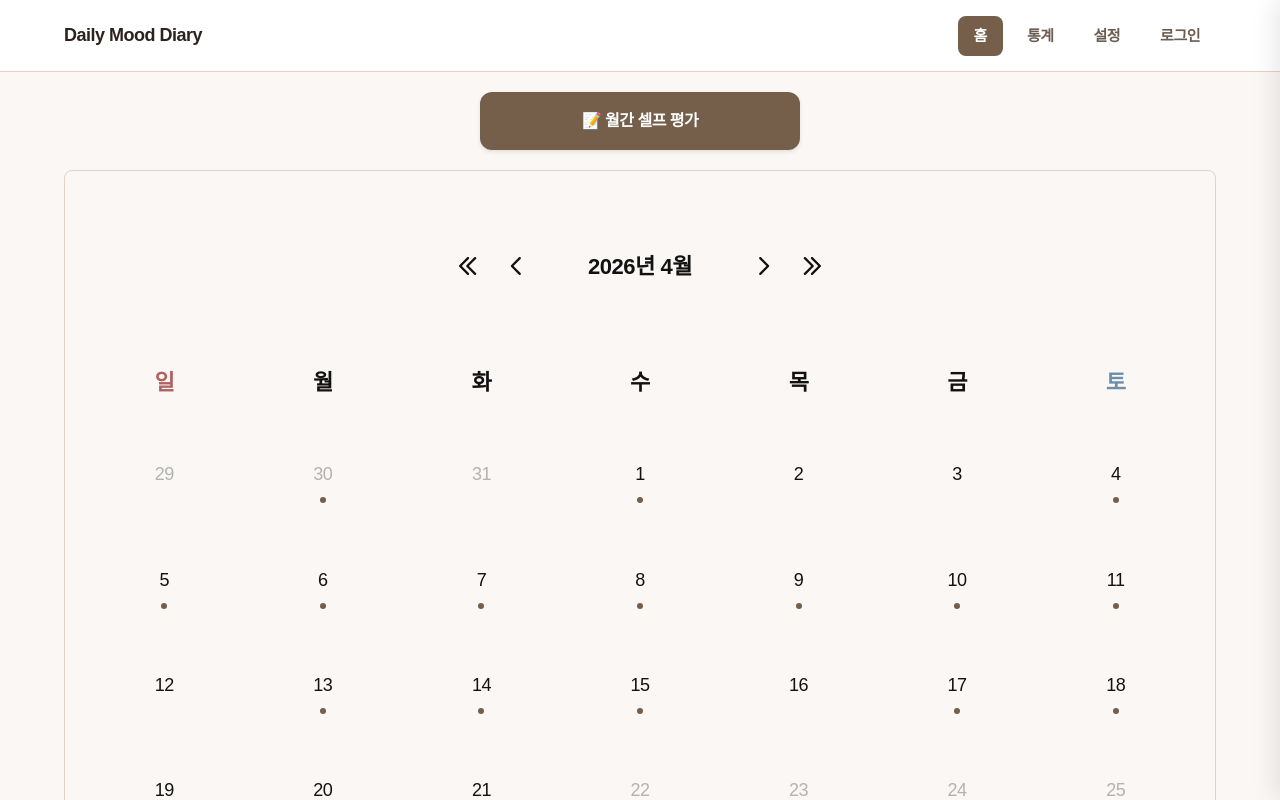
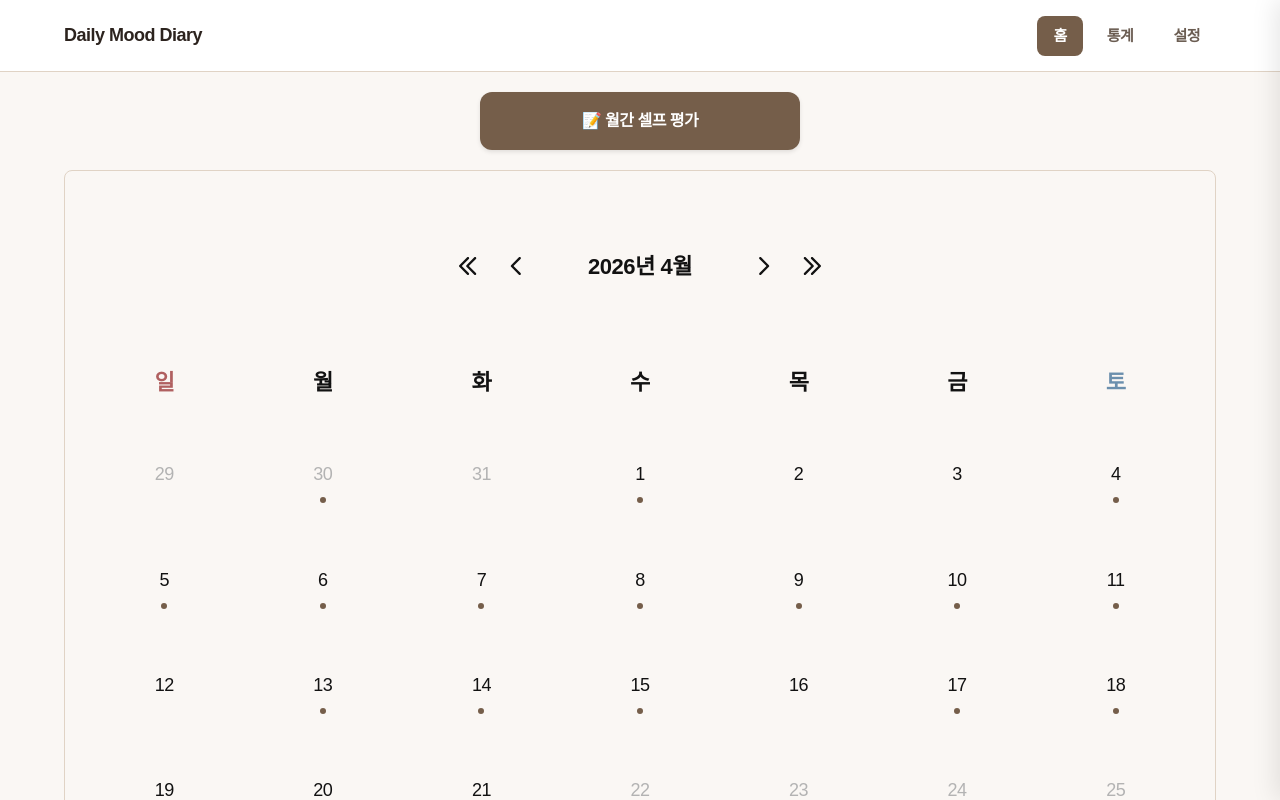
Before and after one commit to strawberrylounge/daily-mood-diary-web, a Next.js app: page / in a window 1280 px wide. Shown: the top 800 px of the page. Built offline with nearby package versions, Linux system fonts and the light colour scheme; no server answers; a web font is replaced by a local one.

Commit message:
feat: 로그인 했을 시에만 로그아웃 버튼 노출

```diff
--- a/src/components/common/Header.tsx
+++ b/src/components/common/Header.tsx
@@ -43,9 +43,8 @@ export default function Header() {
                 </Link>
               </li>
             ))}
-            {!loading && (
+            {!loading && session && (
               <li>
-                {session ? (
                 <button
                   type="button"
                   className={styles["nav-link"]}
@@ -53,16 +52,6 @@ export default function Header() {
                 >
                   로그아웃
                 </button>
-                ) : (
-                  <Link
-                    href="/login"
-                    className={`${styles["nav-link"]} ${
-                      pathname === "/login" ? styles["active"] : ""
-                    }`}
-                  >
-                    로그인
-                  </Link>
-                )}
               </li>
             )}
           </ul>
```
Lines whose indentation alone changed are shown as unchanged.
